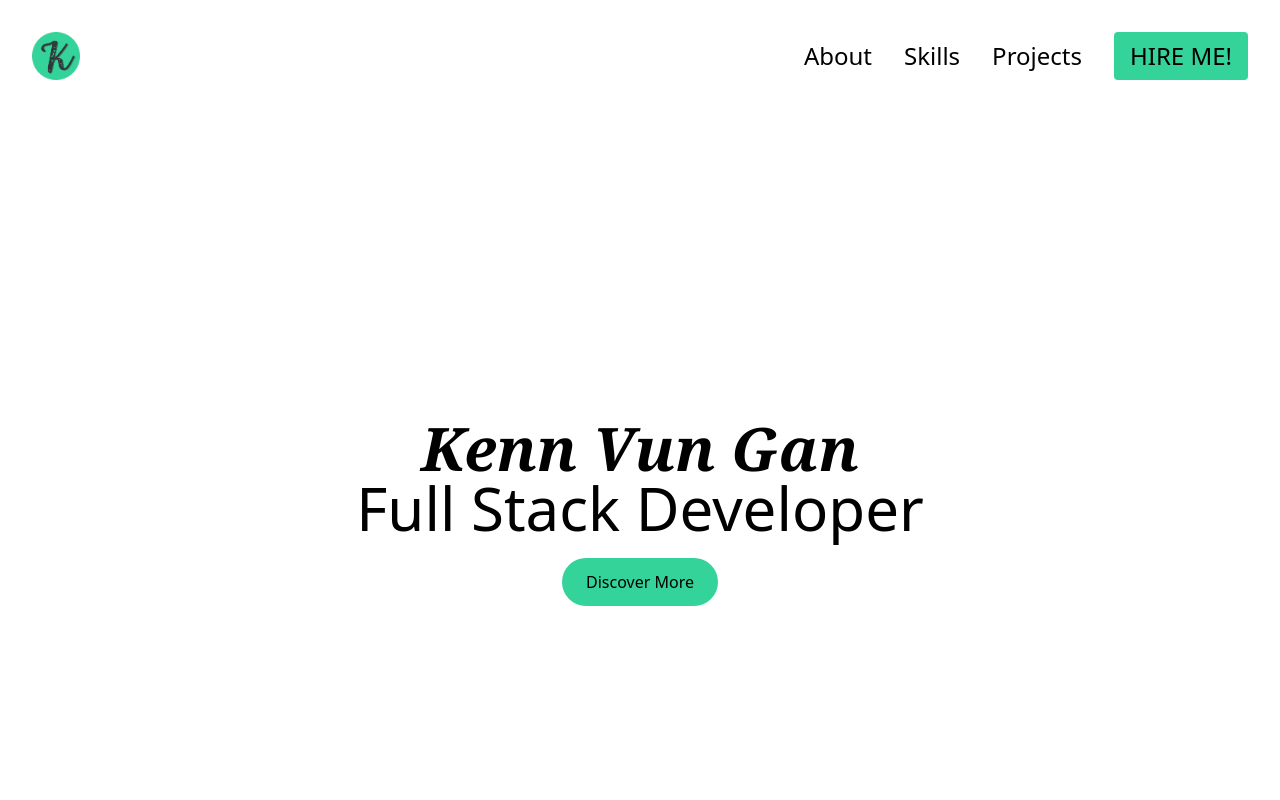
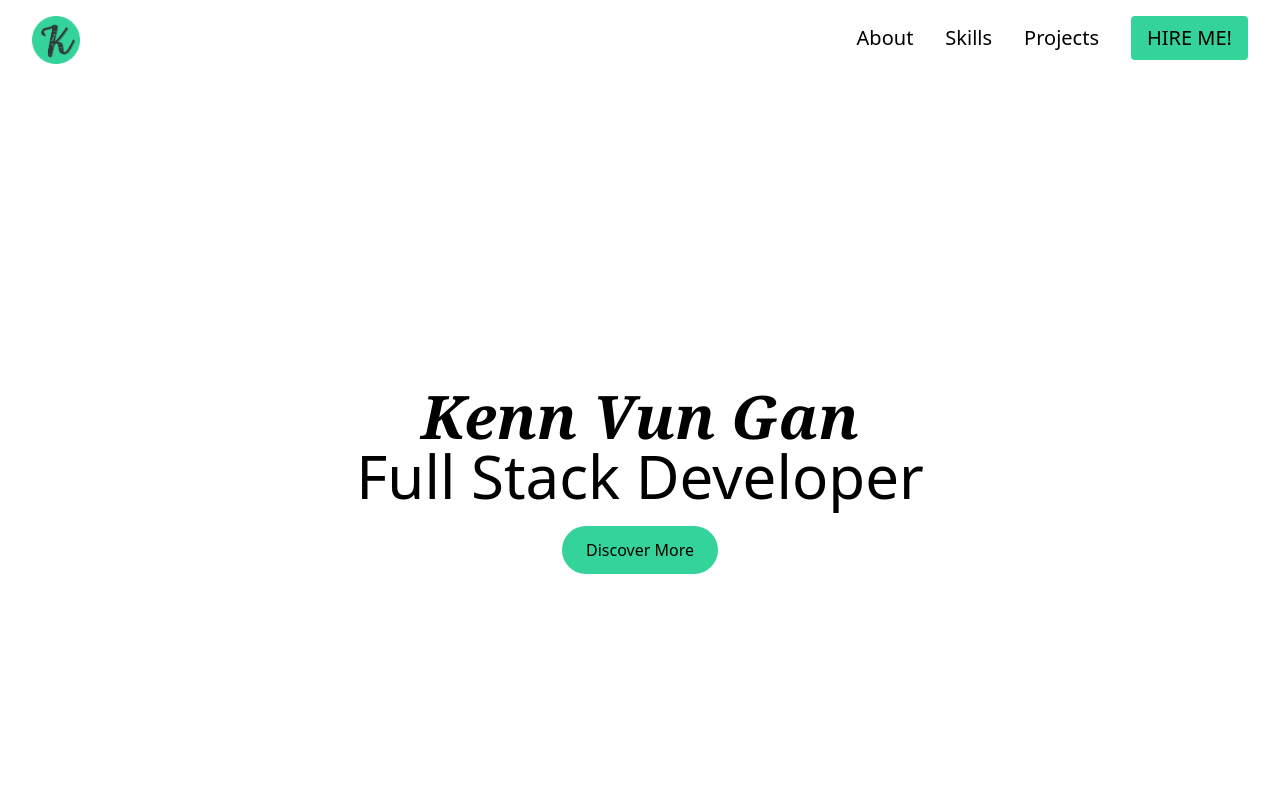
Before and after one commit to kenntheswe/kenntheswe, a React (Create React App) app: page / in a window 1280 px wide. Shown: the top 800 px of the page. Built offline with nearby package versions, Linux system fonts and the light colour scheme.

Commit message:
Changed margin of navbar

```diff
--- a/src/components/Navbar.js
+++ b/src/components/Navbar.js
@@ -4,7 +4,7 @@ import logo from '../images/logo.png';
 
 const Navbar = ({ toggle }) => {
   return (
-    <nav className="flex justify-between h-18 m-8" role="navigation">
+    <nav className="flex justify-between h-18 my-4 mx-8" role="navigation">
       <Link to="#">
         <img src={logo} alt="logo" style={{ width: '48px' }} />
       </Link>
@@ -24,7 +24,7 @@ const Navbar = ({ toggle }) => {
           />
         </svg>
       </div>
-      <div className="flex space-x-8 cursor-pointer md:block hidden text-2xl">
+      <div className="flex space-x-8 cursor-pointer md:block hidden text-xl">
         <Link to="about" spy={true} smooth={true}>About</Link>
         <Link to="skills" spy={true} smooth={true}>Skills</Link>
         <Link to="projects" spy={true} smooth={true}>Projects</Link>
```
